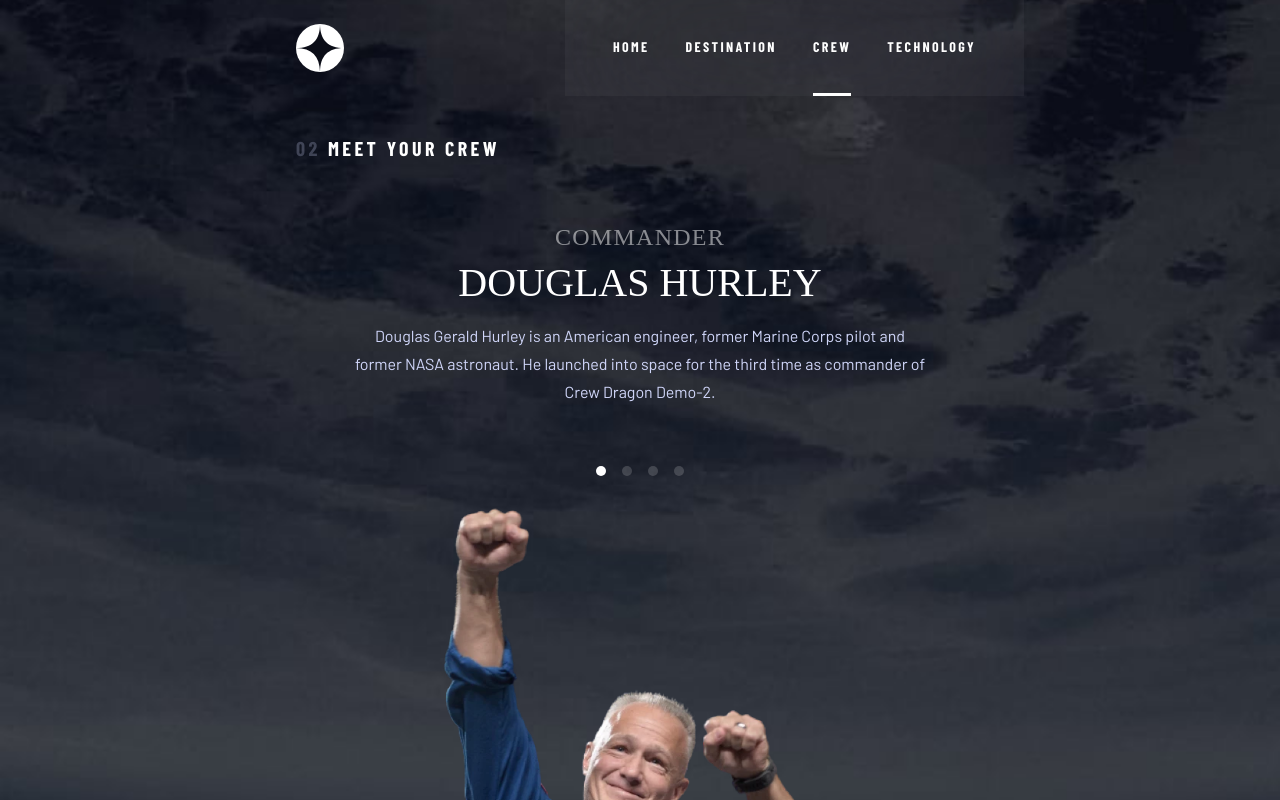
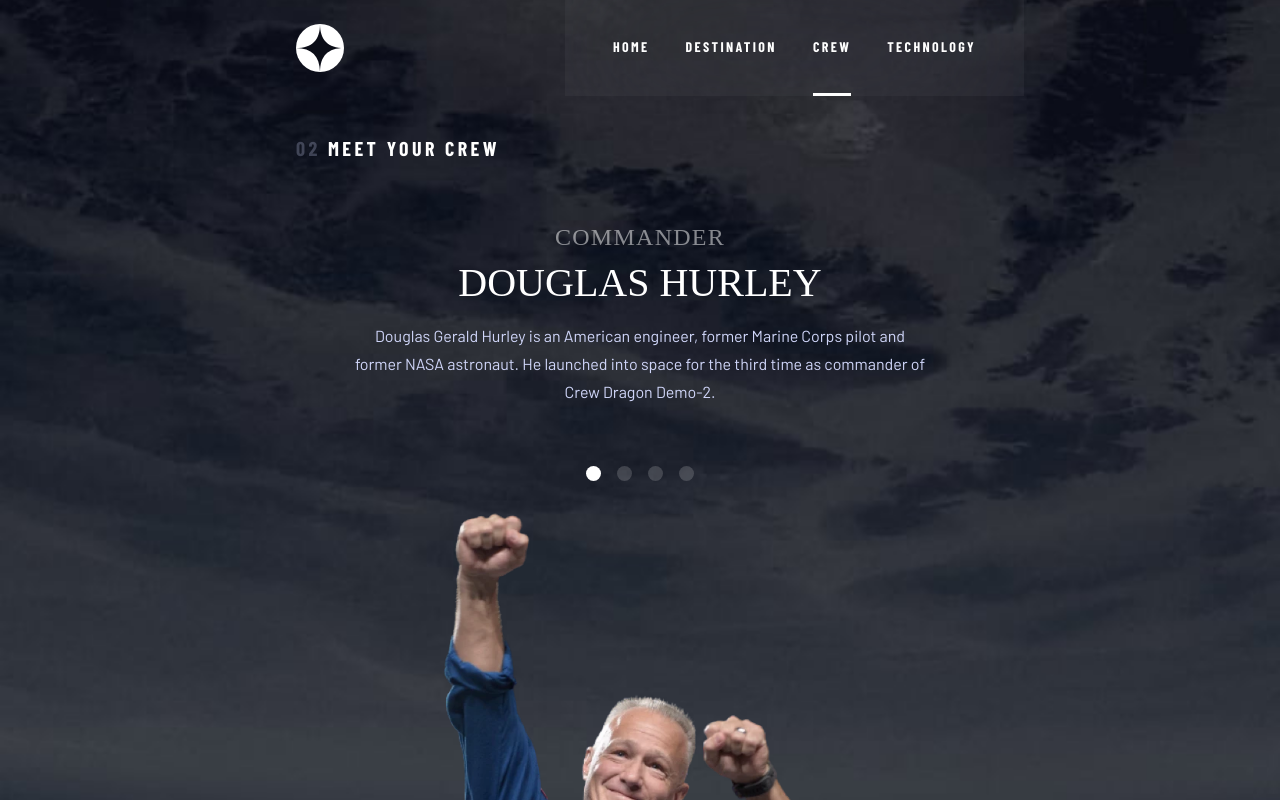
Before and after one commit to JT1974/space-tourism, a React (Create React App) app: page /space-tourism/crew in a window 1280 px wide. Shown: the top 800 px of the page. Built offline with nearby package versions, Linux system fonts and the light colour scheme; a web font is replaced by a local one.

Commit message:
mobile accessibility issue fixed

```diff
--- a/src/routes/Crew.jsx
+++ b/src/routes/Crew.jsx
@@ -59,12 +59,12 @@ const Main = styled.main`
 
 			nav {
 				display: flex;
-				gap: 1rem;
+				gap: 1.5rem;
 
 				button {
 					cursor: pointer;
-					width: 10px;
-					height: 10px;
+					width: 20px;
+					height: 20px;
 					border-radius: 50%;
 					border: none;
 					background-color: var(--button-active-color);
@@ -179,6 +179,15 @@ const Main = styled.main`
 				animation-duration: 2s;
 				animation-name: slidein;
 				animation-delay: 0.5s;
+
+				nav {
+					gap: 1rem;
+
+					button {
+						width: 15px;
+						height: 15px;
+					}
+				}
 
 				article {
 					margin-top: 2rem;
```
